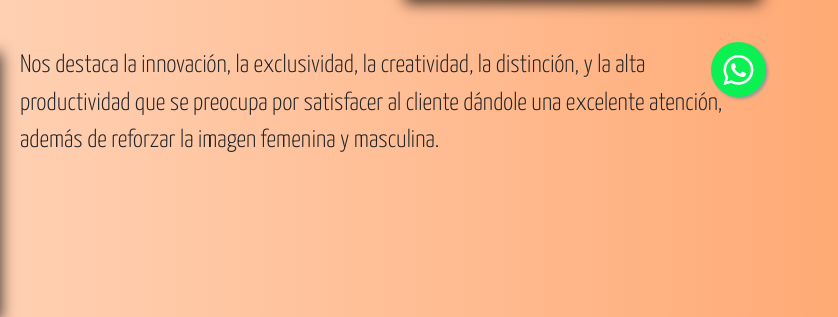
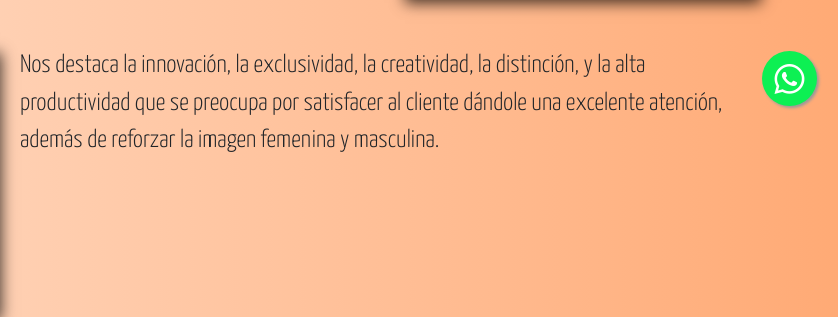
Before and after one commit to LuchoDanloy/Dharma, a website: page index.html in a window 1280 px wide. Shown: the part 663-980 px from the top of the page, 442-1280 px from the left. Drawn offline with nearby package versions, Linux system fonts and the light colour scheme; a web font is replaced by a local one.

Commit message:
correccion css whatsapp

```diff
--- a/scss/_multimedia.scss
+++ b/scss/_multimedia.scss
@@ -39,8 +39,10 @@
     @include size(55px, 55px, 1px);
     position: fixed;
     line-height: 55px;
-    top: 88%;
-    left: 90%;
+/*     top: 88%;
+    left: 90%; */
+    right :20px;
+    bottom:30px;
     background: $whatsapp-color;
     color: #fff;
     border-radius: 55px;
```
Also changed, not shown: css/main.css.
